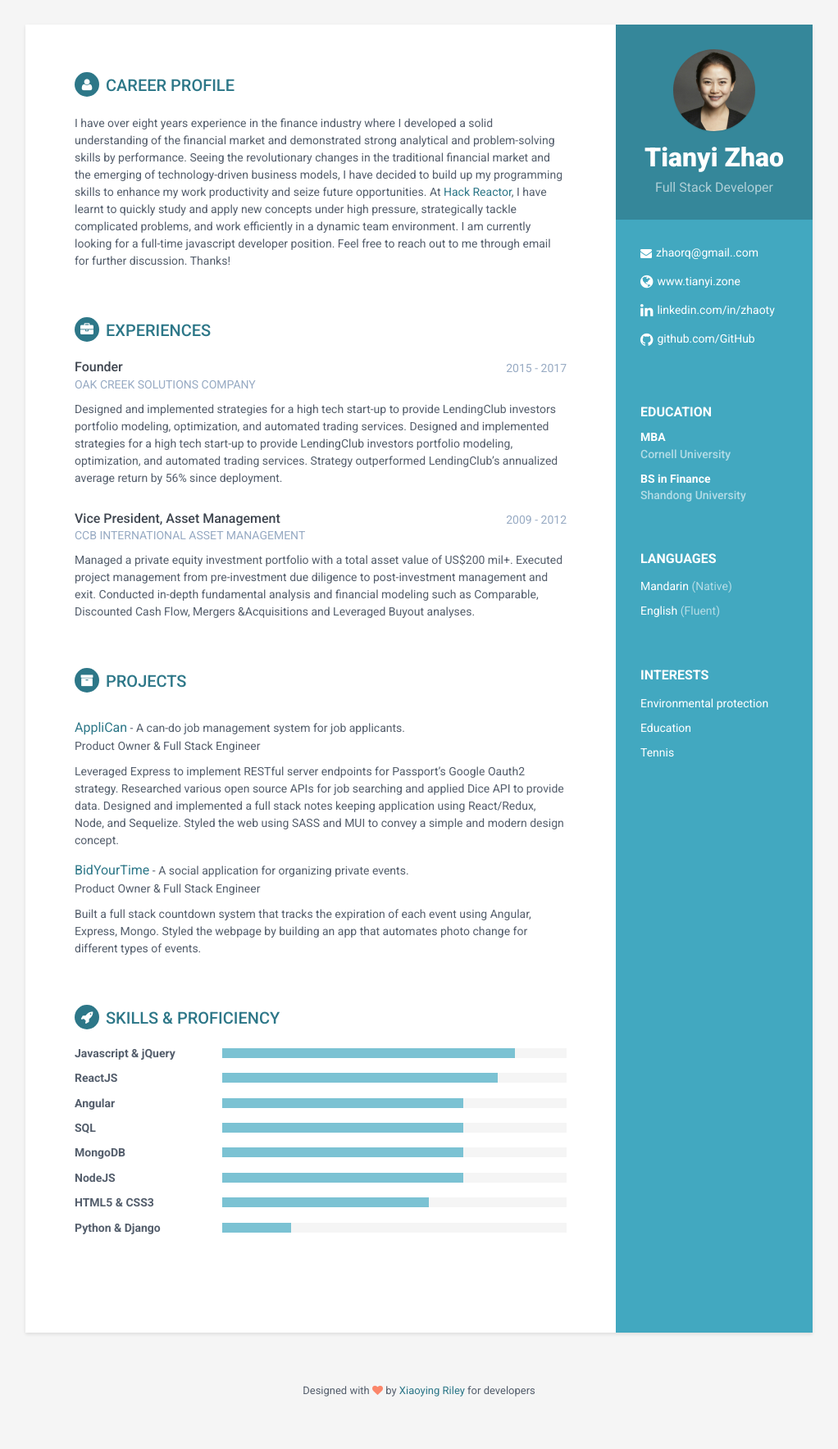
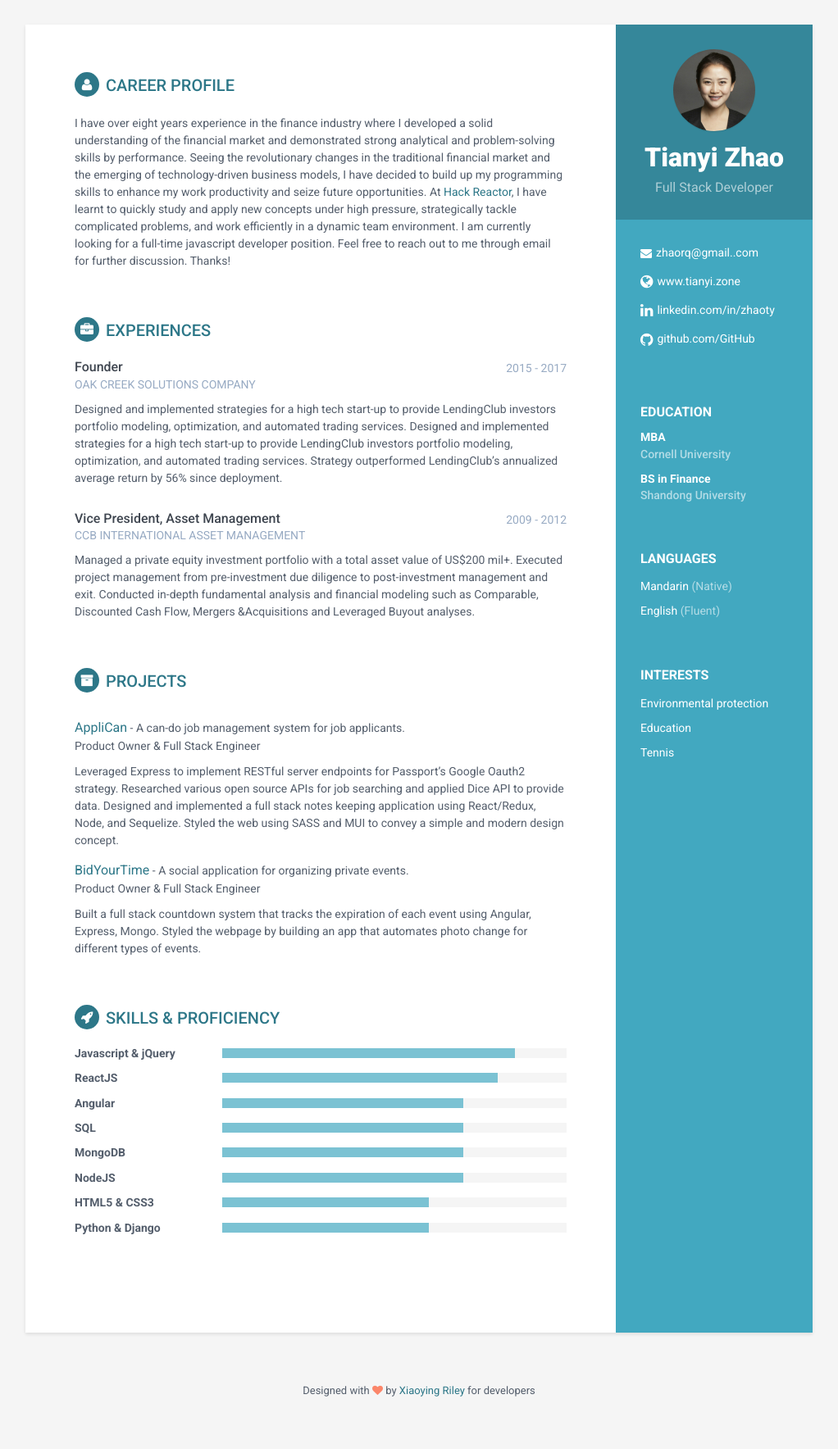
Before and after one commit to zhaorq/zhaorq.github.io, a Jekyll site: the page built from index.html, in a window 1280 px wide. Shown: the whole page at 82% size, without its empty margins (129-1151 px from the left). Built offline with Jekyll 4.4.1, drawn with Linux system fonts in a browser that asks for light colours.

Commit message:
Update skills.html

```diff
--- a/_includes/skills.html
+++ b/_includes/skills.html
@@ -55,7 +55,7 @@
                     <div class="item">
                         <h3 class="level-title">Python &amp; Django</h3>
                         <div class="level-bar">
-                            <div class="level-bar-inner" data-level="20%">
+                            <div class="level-bar-inner" data-level="60%">
                             </div>
                         </div><!--//level-bar-->
                     </div><!--//item-->
```
